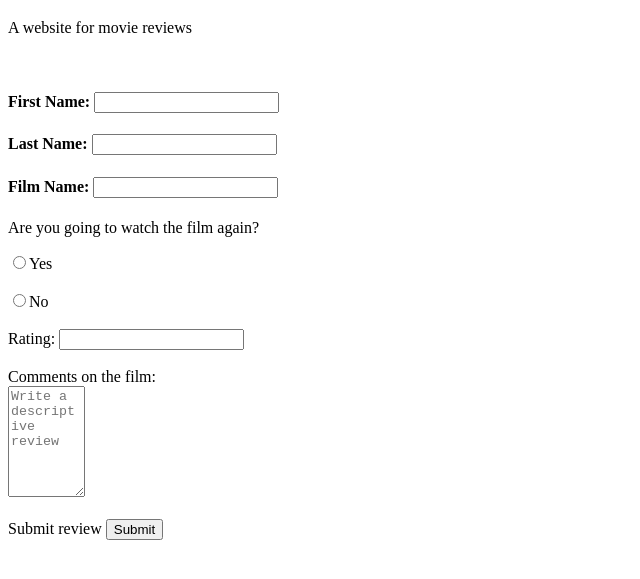
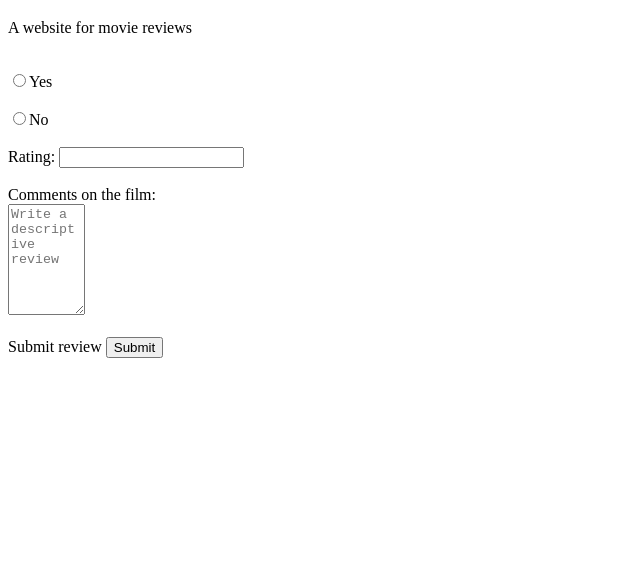
Before and after one commit to atul812/Web-Development, a plain HTML site: page welp.html in a window 1280 px wide. Shown: the part 61-640 px from the top of the page, without its empty margins (0-640 px from the left). Drawn offline with Linux system fonts and the light colour scheme.

Commit message:
some changes

```diff
--- a/welp.html
+++ b/welp.html
@@ -9,11 +9,8 @@
     <h1>Welcome to Welp</h1>
     <p>A website for movie reviews</p>
     <br>
-    <form>
-      <h4>First Name: <input type="text"></h4>
-      <h4>Last Name: <input type="text"></h4>
-      <h4>Film Name: <input type="text"></h4>
-      <p>Are you going to watch the film again? </p>
+    <form><figcaption></figcaption>
+
       <input type="radio" name="option">Yes
       <br><br>
       <input type="radio" name="option">No
```
